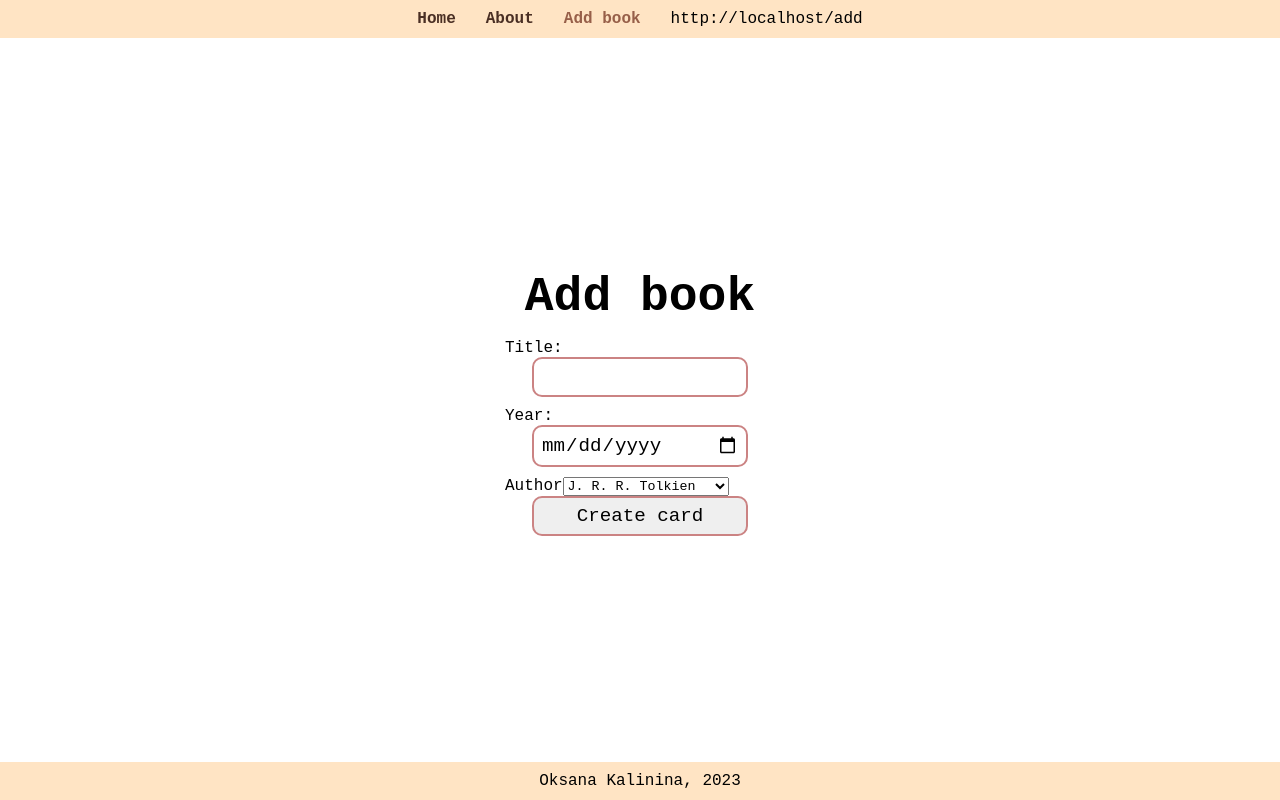
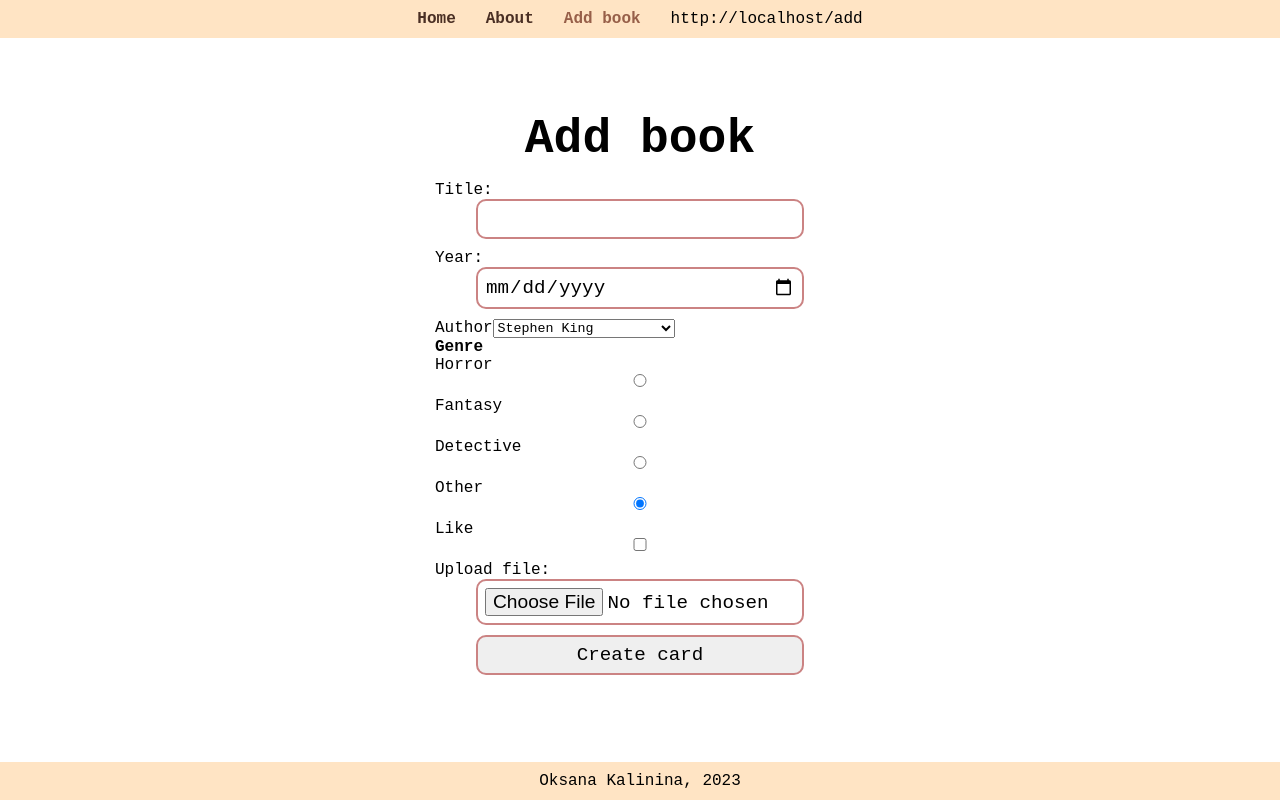
Before and after one commit to oksan4ik10/rs-react, a React (Vite) app in the folder components/: page /add in a window 1280 px wide. Built offline with nearby package versions, Linux system fonts and the light colour scheme.

Commit message:
feat: add files in form

```diff
--- a/components/src/components/ClassFormAddBook.tsx
+++ b/components/src/components/ClassFormAddBook.tsx
@@ -1,28 +1,63 @@
 import React, { FormEvent, RefObject } from 'react';
-import { IOneBook } from '../types/types';
-import * as objBooks from '../date.json';
+import { ClassOptions } from './ClassOptions';
+import { IMyStatelikes } from '../types/types';
+
 export class ClassFormAddBook extends React.Component {
   title: RefObject<HTMLInputElement>;
   year: RefObject<HTMLInputElement>;
   selectRef: RefObject<HTMLSelectElement>;
-  books: IOneBook[];
+  radioRefHorror: RefObject<HTMLInputElement>;
+  radioRefFantasy: RefObject<HTMLInputElement>;
+  radioRefDetective: RefObject<HTMLInputElement>;
+  radioRefOther: RefObject<HTMLInputElement>;
+  check: RefObject<HTMLInputElement>;
+  fileInput: RefObject<HTMLInputElement>;
+  images: string[];
+  state: IMyStatelikes;
   constructor(props: Record<string, never>) {
     super(props);
     this.handleSubmit = this.handleSubmit.bind(this);
     this.title = React.createRef();
     this.year = React.createRef();
     this.selectRef = React.createRef();
-    this.books = objBooks.books;
+    this.radioRefHorror = React.createRef();
+    this.radioRefFantasy = React.createRef();
+    this.radioRefDetective = React.createRef();
+    this.radioRefOther = React.createRef();
+    this.check = React.createRef();
+    this.fileInput = React.createRef();
+    this.images = [];
+
+    this.state = {
+      date: '',
+      count: 10,
+    };
   }
 
   handleSubmit(event: FormEvent) {
-    if (this.selectRef.current) alert('A name was submitted: ' + this.selectRef.current.value);
     event.preventDefault();
-    const author = new Set(this.books.map((item) => item.author));
+    console.log();
+    const radio = this.radioRefDetective.current?.checked
+      ? this.radioRefDetective.current.value
+      : this.radioRefFantasy.current?.checked
+      ? this.radioRefFantasy.current.value
+      : this.radioRefHorror.current?.checked
+      ? this.radioRefHorror.current.value
+      : this.radioRefOther.current?.value;
+    console.log(radio);
+    const check = this.check.current?.checked;
+    if (this.fileInput.current) {
+      if (this.fileInput.current.files) {
+        const selecteds = this.fileInput.current.files[0];
+        this.images.push(URL.createObjectURL(selecteds));
+        this.setState({ date: this.images[0] });
+      }
+    }
   }
 
   render() {
     return (
+      <>
         <form onSubmit={this.handleSubmit}>
           <label>
             Title:
@@ -34,11 +69,47 @@ export class ClassFormAddBook extends React.Component {
           </label>
           <span>Author</span>
           <select ref={this.selectRef}>
-          <option value="J. R. R. Tolkien">J. R. R. Tolkien</option>
-          <option value="Arthur Conan Doyle">Arthur Conan Doyle</option>
+            <ClassOptions />
           </select>
+          <h4>Genre</h4>
+          <p>
+            <label>
+              Horror
+              <input type="radio" ref={this.radioRefHorror} name="radio" value="Horror" />
+            </label>
+            <label>
+              Fantasy
+              <input type="radio" ref={this.radioRefFantasy} name="radio" value="Fantasy" />
+            </label>
+            <label>
+              Detective
+              <input type="radio" ref={this.radioRefDetective} name="radio" value="Detective" />
+            </label>
+            <label>
+              Other
+              <input
+                defaultChecked
+                type="radio"
+                ref={this.radioRefOther}
+                name="radio"
+                value="Other"
+              />
+            </label>
+          </p>
+
+          <p>
+            Like
+            <input type="checkbox" ref={this.check} />
+          </p>
+          <label>
+            Upload file:
+            <input type="file" ref={this.fileInput} accept="image/*" />
+          </label>
+
           <input type="submit" value="Create card" />
         </form>
+        <img src={this.state.date} style={{ width: 300 }} />
+      </>
     );
   }
 }
--- /dev/null
+++ b/components/src/components/ClassOptions.tsx
@@ -0,0 +1,20 @@
+import React from 'react';
+import * as objBooks from '../date.json';
+export class ClassOptions extends React.Component {
+  books: string[];
+  constructor(props: Record<string, never>) {
+    super(props);
+    this.books = Array.from(new Set(objBooks.books.map((item) => item.author)));
+  }
+  render(): React.ReactNode {
+    return (
+      <>
+        {this.books.map((item, index) => (
+          <option key={index} value={item}>
+            {item}
+          </option>
+        ))}
+      </>
+    );
+  }
+}
```
Lines whose indentation alone changed are shown as unchanged.
